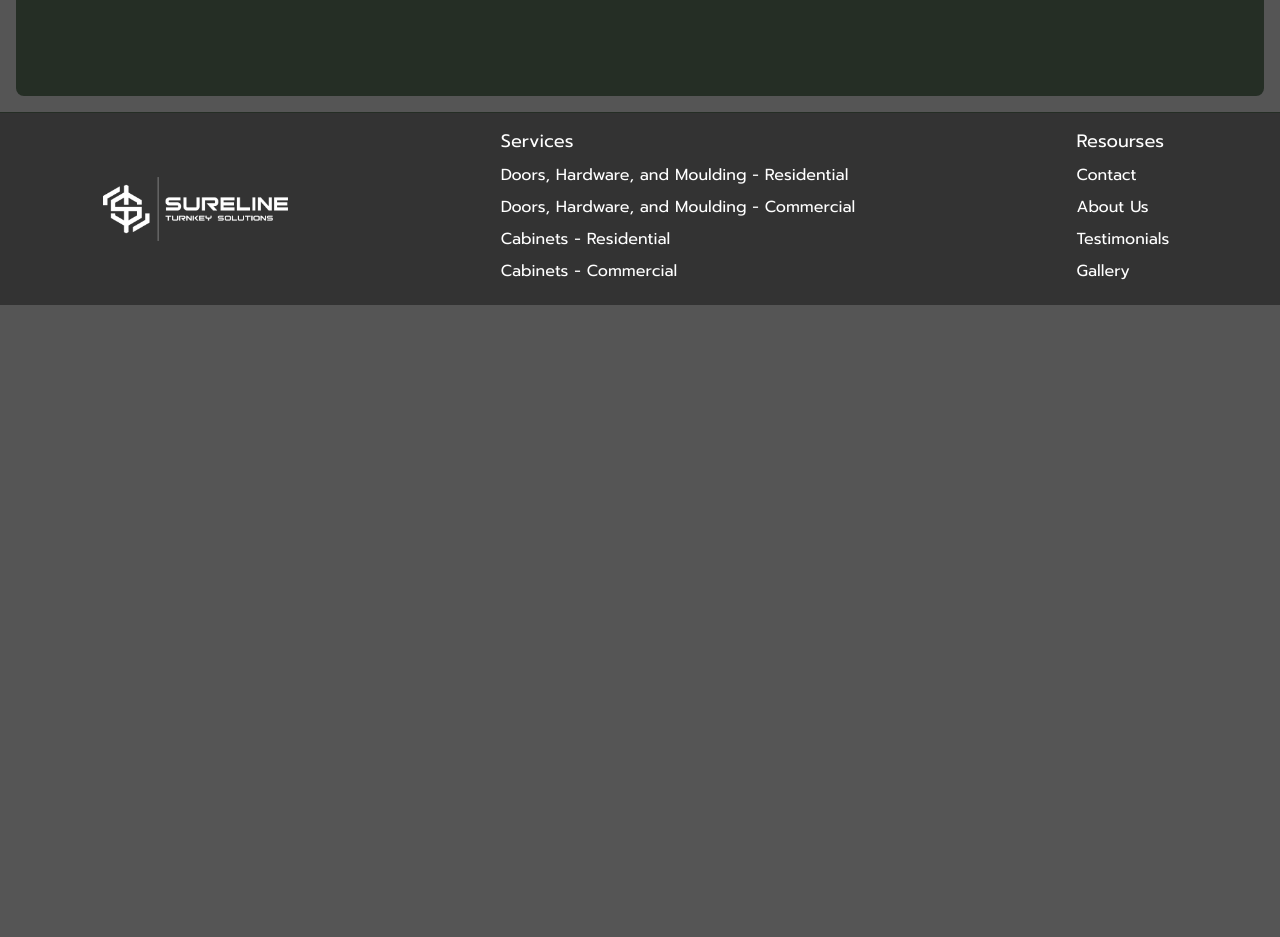
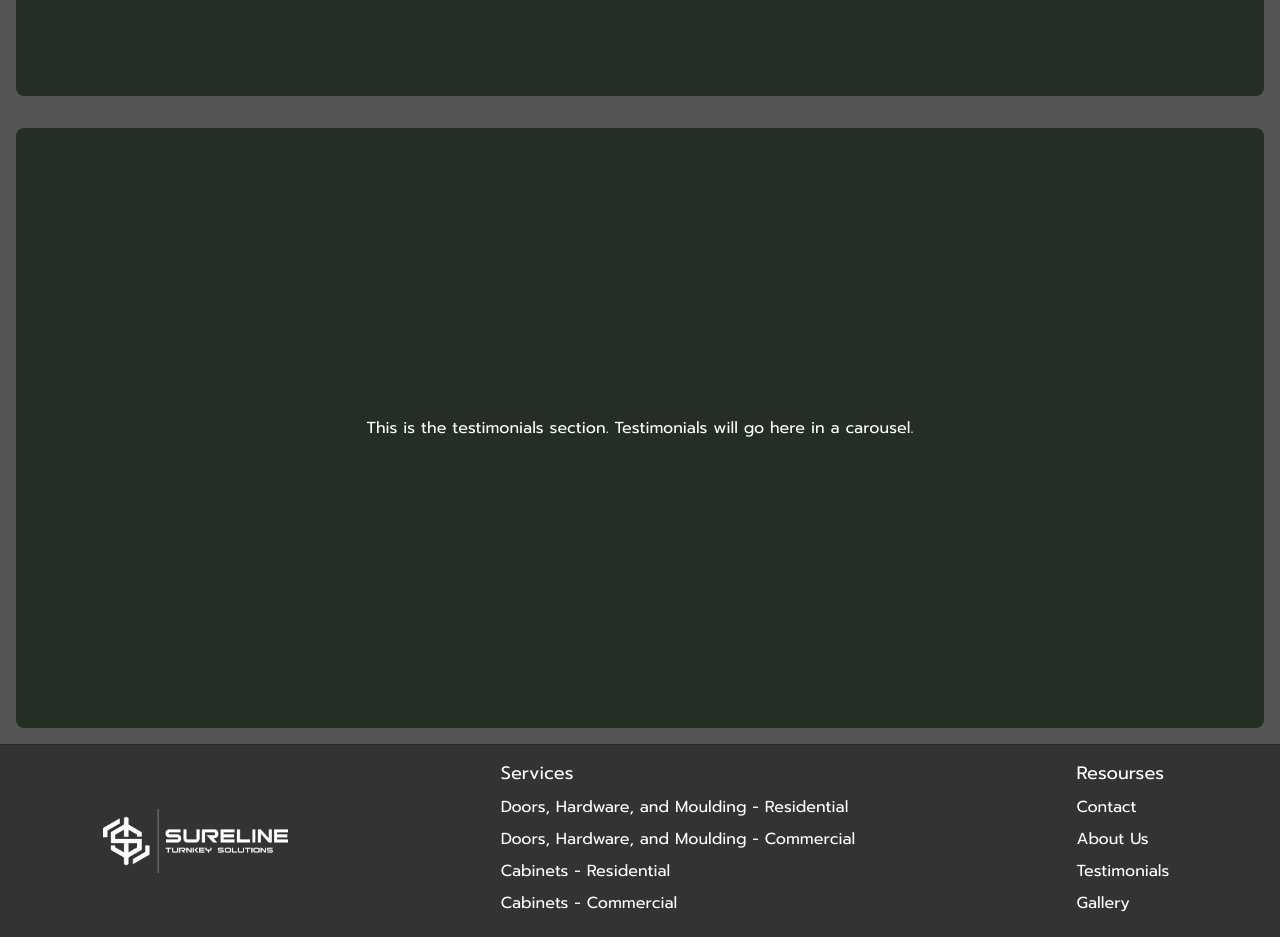
Before and after one commit to hammonjordan/angular, an Angular app in the folder sureline-website/: page / in a window 1280 px wide. Shown: the part 1020-1957 px from the top of the page. Before the commit the page ends 1325 px from the top, so only its background shows below. Built offline with nearby package versions, Linux system fonts and the light colour scheme.

Commit message:
Main Page build without functionality, and need to add customizability.

```diff
--- a/sureline-website/src/app/app.component.html
+++ b/sureline-website/src/app/app.component.html
@@ -8,6 +8,9 @@
     <section>
         <app-about-section></app-about-section>
     </section>
+    <section>
+        <app-testimonials-section></app-testimonials-section>
+    </section>
 </main>
 <app-slider-navigation></app-slider-navigation>
 <footer>
--- a/sureline-website/src/app/app.component.ts
+++ b/sureline-website/src/app/app.component.ts
@@ -5,6 +5,7 @@ import { SliderNavigationComponent } from './slider-navigation/slider-navigation
 import { FooterNavigationComponent } from './footer-navigation/footer-navigation.component';
 import { HeroSectionComponent } from './hero-section/hero-section.component';
 import { AboutSectionComponent } from './about-section/about-section.component';
+import { TestimonialsSectionComponent } from './testimonials-section/testimonials-section.component';
 
 @Component({
   selector: 'app-root',
@@ -15,7 +16,8 @@ import { AboutSectionComponent } from './about-section/about-section.component';
     SliderNavigationComponent,
     FooterNavigationComponent,
     HeroSectionComponent,
-    AboutSectionComponent
+    AboutSectionComponent,
+    TestimonialsSectionComponent
   ],
   templateUrl: './app.component.html',
   styleUrl: './app.component.css'
--- a/sureline-website/src/app/footer-navigation/footer-navigation.component.css
+++ b/sureline-website/src/app/footer-navigation/footer-navigation.component.css
@@ -3,7 +3,7 @@
     align-items: center;
     justify-content: center;
     position: absolute;
-    top: calc(var(--hero-section-height) + 64px + var(--about-section-height) + 54px + 16px);
+    top: calc(var(--hero-section-height) + 64px + var(--about-section-height) + 54px + 16px + var(--testimonials-section-height) + 16px + 16px);
     min-height: var(--footer-min-height);
     width: 100%;
     background-color: var(--header-background-color);
--- a/sureline-website/src/app/footer-navigation/footer-navigation.component.html
+++ b/sureline-website/src/app/footer-navigation/footer-navigation.component.html
@@ -1,6 +1,6 @@
 <nav id="footer-navbar">
     <div id="fns01">
-        <a href="/home">
+        <a href="/">
             <div id="flogo">
                 <div id="ffullLogo">
                     <img src="../../assets/images/logo-sureline-full-transparentback-whitefore-cropped.png" alt="fullLogoLightMode" id="ffullLogosrc">
--- a/sureline-website/src/app/header-navigation/header-navigation.component.html
+++ b/sureline-website/src/app/header-navigation/header-navigation.component.html
@@ -7,7 +7,7 @@
         </ul>
     </div>
     <div id="hns02">
-        <a href="/home">
+        <a href="/">
             <div id="hlogo">
                 <div id="hfullLogo">
                     <img src="../../assets/images/logo-sureline-full-transparentback-whitefore-cropped.png" alt="fullLogoLightMode" id="hfullLogosrc">
--- /dev/null
+++ b/sureline-website/src/app/testimonials-section/testimonials-section.component.css
@@ -0,0 +1,14 @@
+#testimonials-section {
+    position: absolute;
+    display: flex;
+    flex-direction: column;
+    align-items: center;
+    justify-content: center;
+    margin: 16px;
+    width: calc(100vw - 32px);
+    height: var(--testimonials-section-height);
+    top: calc((var(--hero-section-height) + 32px) + (var(--about-section-height) + 32px) + var(--header-height));
+    background-color: var(--section-background-color);
+    border-radius: 8px;
+    color: var(--text-white);
+}
--- /dev/null
+++ b/sureline-website/src/app/testimonials-section/testimonials-section.component.html
@@ -0,0 +1,3 @@
+<div id="testimonials-section">
+    <span>This is the testimonials section. Testimonials will go here in a carousel.</span>
+</div>
--- a/sureline-website/src/styles.css
+++ b/sureline-website/src/styles.css
@@ -24,6 +24,7 @@ body {
     --footer-min-height: 193px;
     --hero-section-height: calc(100vh - 32px - var(--header-height));
     --about-section-height: 300px;
+    --testimonials-section-height: 600px;
     --body-height: calc((var(--header-height)) + (var(--hero-section-height)) + 32px);
 
     --header-background-color: #333;
```
Also changed, not shown: sureline-website/src/app/testimonials-section/testimonials-section.component.ts (added, +12 -0 lines), 1 other file (tests, documents, lock files or other folders).
